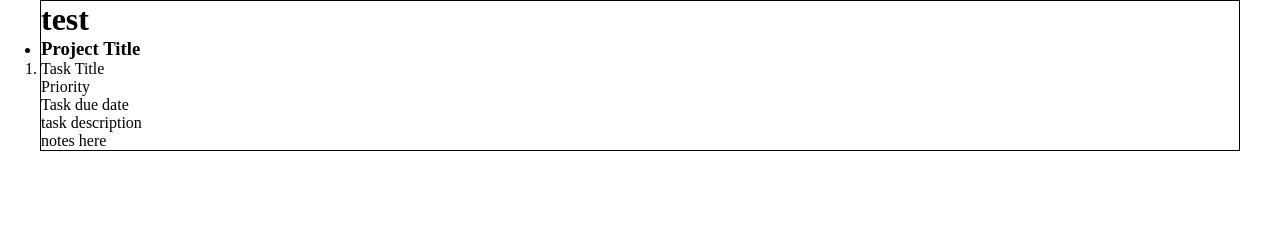
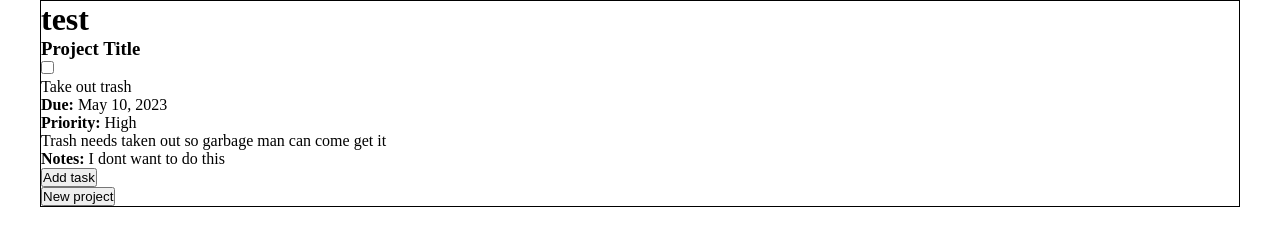
Before and after one commit to zimwick/To-Do-List, a website built with webpack: page src/template.html in a window 1280 px wide. Built offline with nearby package versions, Linux system fonts and the light colour scheme.

Commit message:
Build dom mapper
started working out dom mapping

```diff
--- a/src/index.js
+++ b/src/index.js
@@ -2,11 +2,6 @@
 import "./style.css";
 import Project from "./project.js";
 import TodoItem from "./todo-item.js";
+import project1 from "./seed-data.js";
 
-const task1 = new TodoItem("Clean Bird House");
-const task2 = new TodoItem("Take out Trash");
-const task3 = new TodoItem("Do Laundry");
-const project1 = new Project("House Chores", [task1, task2, task3]);
-project1.deleteTodoItem(task3.getId());
-project1.createTodoItem(task3);
-console.log(project1.getTodoItem(task3.getId()));
+console.log(project1);
--- /dev/null
+++ b/src/seed-data.js
@@ -0,0 +1,27 @@
+"use strict";
+import Project from "./project.js";
+import TodoItem from "./todo-item.js";
+
+const task1 = new TodoItem(
+  "Clean Bird House",
+  "grab the paper towels and cleaning agent and scrub the cages",
+  "May 15, 2026",
+  "Medium",
+  "watch out for atlas, he bites"
+);
+const task2 = new TodoItem(
+  "Take out Trash",
+  "trash needs brought to the curb for garbage man to take",
+  "May 16, 2026",
+  "High"
+);
+const task3 = new TodoItem(
+  "Do Laundry",
+  "wash all laundry including baby clothes",
+  "May 16, 2026",
+  "Low",
+  "baby clothes sometimes have poop, handle with care"
+);
+const project1 = new Project("House Chores", [task1, task2, task3]);
+
+export default project1;
--- a/src/style.css
+++ b/src/style.css
@@ -9,3 +9,8 @@
   margin: 0 auto;
   border: 1px solid black;
 }
+
+ol,
+ul {
+  list-style: none;
+}
--- a/src/template.html
+++ b/src/template.html
@@ -9,20 +9,37 @@
     <div class="main-container">
       <h1>test</h1>
       <main>
-        <ul class="projects-container">
+        <div class="projects-container">
+          <ul class="projects-list">
             <li class="project-container">
-            <h3>Project Title</h3>
+              <h3 class="project-title">Project Title</h3>
               <ol class="project-tasks-container">
                 <li class="task-container">
-                <p>Task Title</p>
-                <p>Priority</p>
-                <p>Task due date</p>
-                <p>task description</p>
-                <p>notes here</p>
+                  <input type="checkbox" id="project1-task1" />
+                  <label for="project1-task1">
+                    <p class="task-title">Take out trash</p>
+
+                    <p class="due-date">
+                      <strong>Due:</strong>
+                      <time datetime="2023-05-10">May 10, 2023</time>
+                    </p>
+                  </label>
+                  <p class="priority"><strong>Priority:</strong> High</p>
+
+                  <p class="task-desc">
+                    Trash needs taken out so garbage man can come get it
+                  </p>
+
+                  <p class="notes">
+                    <strong>Notes:</strong> I dont want to do this
+                  </p>
                 </li>
               </ol>
+              <button class="add-task-btn">Add task</button>
             </li>
           </ul>
+          <button class="new-project-btn">New project</button>
+        </div>
       </main>
     </div>
   </body>
```
Also changed, not shown: src/dom-mapper.js (added, +9 -0 lines). Lines whose indentation alone changed are shown as unchanged.
